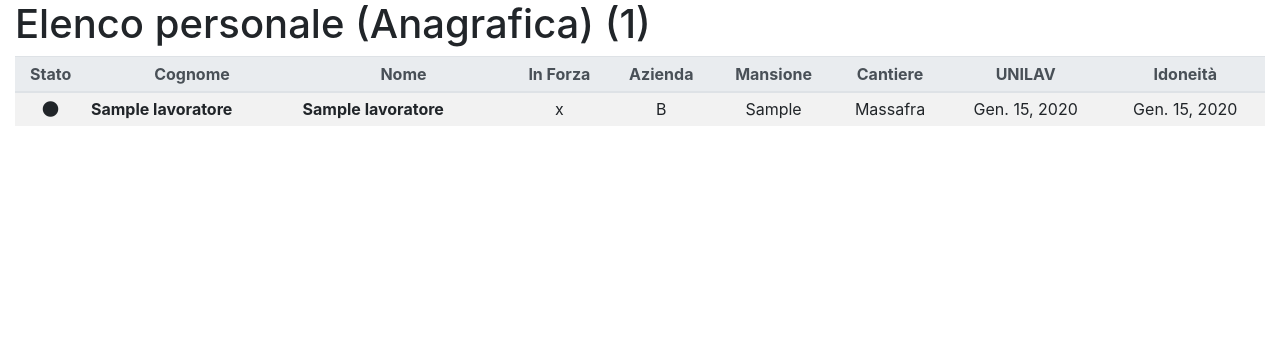
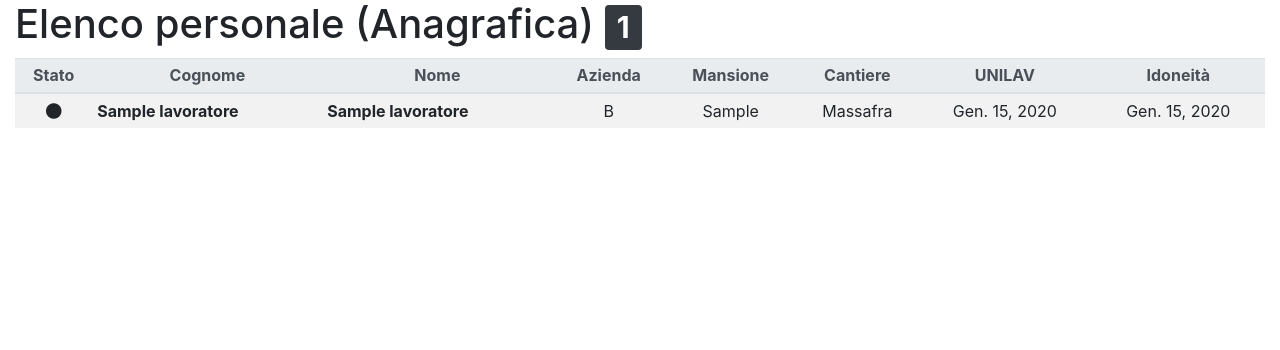
Before and after one commit to superqwe/GST, a Django app: page /personale/anagrafica/ in a window 1280 px wide. Shown: the part 70-420 px from the top of the page. Run offline with Django 3.2, Linux system fonts and the light colour scheme; tables that the repository leaves empty hold one stand-in row (values such as "Sample post"); some libraries are stand-ins or nearby versions.

Commit message:
tabella anagrafica modificato rendering personale in forza

```diff
--- a/personale/templates/personale/anagrafica.html
+++ b/personale/templates/personale/anagrafica.html
@@ -14,7 +14,7 @@ Anagrafica
 
 
 {% block corpo %}
-<h1>Elenco personale (Anagrafica) ({{ lavoratori.count }})</h1>
+<h1>Elenco personale (Anagrafica) <span class="badge badge-dark">{{nlavoratori}}</h1>
 
 <div  id="table-container" class="table-responsive">
     <table id="maintable"  class="table table-striped table-sm text-center ">
@@ -23,7 +23,6 @@ Anagrafica
             <th scope="col">Stato</th>
             <th>Cognome</th>
             <th>Nome</th>
-            <th>In Forza</th>
             <th>Azienda</th>
             <th>Mansione</th>
             <th>Cantiere</th>
@@ -35,10 +34,11 @@ Anagrafica
 
         {% for lavoratore in lavoratori %}
             <tr>
-                <td><i class="fas fa-circle {{lavoratore.stato_formazione}}"></i></td>
+                <td>{% if lavoratore.in_forza %} <i class="fas fa-circle {{lavoratore.stato_formazione}}"></i>
+                    {% else%} <i class="far fa-circle {{lavoratore.stato_formazione}}"></i>
+                    {% endif %}</td>
                 <th scope="row" class="text-left">{{lavoratore.lavoratore.cognome}}</th>
                 <th scope="row" class="text-left">{{lavoratore.lavoratore.nome}}</th>
-                <td> {% if lavoratore.in_forza %} x {% else%}  {% endif %} </td>
                 <td> {{lavoratore.get_azienda_display|default_if_none:""}}</td>
                 <td> {{lavoratore.mansione|default_if_none:""}}</td>
                 <td> {{lavoratore.get_cantiere_display|default_if_none:""}}</td>
--- a/personale/templates/personale/completo.html
+++ b/personale/templates/personale/completo.html
@@ -15,7 +15,7 @@ Elenco Personale
 
 {% block corpo %}
 
-<h1>Elenco personale  <span class="badge badge-secondary">{{nlavoratori}}</span></h1>
+<h1>Elenco personale  <span class="badge badge-dark">{{nlavoratori}}</span></h1>
 
 <div  id="table-container" class="table-responsive">
     <table id="maintable" class="table table-striped table-sm text-center ">
--- a/personale/templates/personale/formazione.html
+++ b/personale/templates/personale/formazione.html
@@ -14,7 +14,7 @@ Formazione
 
 
 {% block corpo %}
-<h1>Elenco personale (Formazione)</h1>
+<h1>Elenco personale (Formazione) <span class="badge badge-dark">{{lavoratori.count}}</span></h1>
 
 <div  id="table-container" class="table-responsive">
 <table id="maintable" class="table table-striped table-sm text-center ">
--- a/personale/templates/personale/menu.html
+++ b/personale/templates/personale/menu.html
@@ -17,7 +17,7 @@
                     Personale
                 </a>
                 <div class="dropdown-menu" aria-labelledby="navbarDropdown">
-                    <a class="dropdown-item" href="/personale/completo">Elenco</a>
+                    <a class="dropdown-item" href="/personale/completo/in_forza">Elenco</a>
                     <a class="dropdown-item" href="/personale/anagrafica">Anagrafica</a>
                     <a class="dropdown-item" href="/personale/formazione">Formazione</a>
                 </div>
--- a/personale/views.py
+++ b/personale/views.py
@@ -19,10 +19,12 @@ def anagrafica(request):
     lavoratori = Anagrafica.objects.order_by('lavoratore')
     # lavoratori = Anagrafica.objects.filter(in_forza=True).order_by('lavoratore')
 
+    nlavoratori = len(lavoratori)
     template = loader.get_template('personale/anagrafica.html')
     context = {
         'lavoratori': lavoratori,
         # 'lavoratori_per_cantiere': dati,
+        'nlavoratori': nlavoratori,
         'oggi': date_scadenza()['oggi'],
         'mesi1': date_scadenza()['mesi1'],
         'mesi2': date_scadenza()['mesi2'],
```
